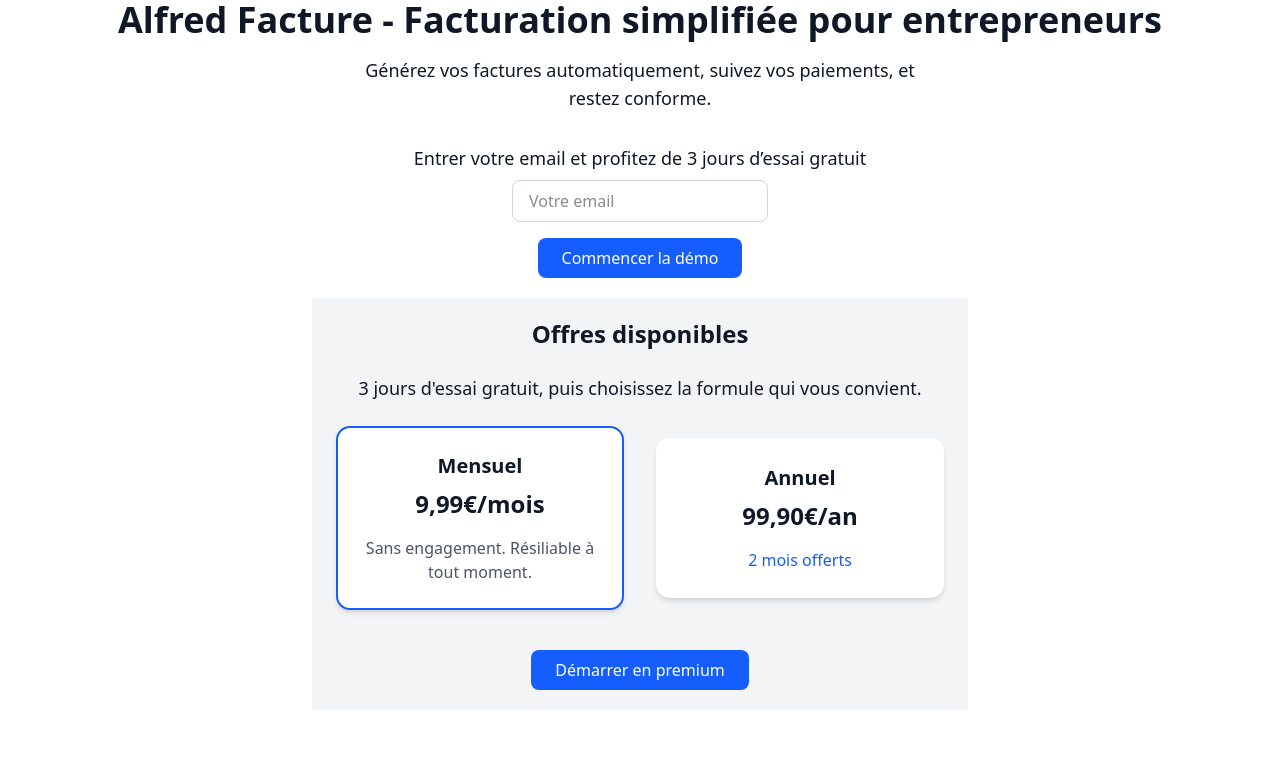
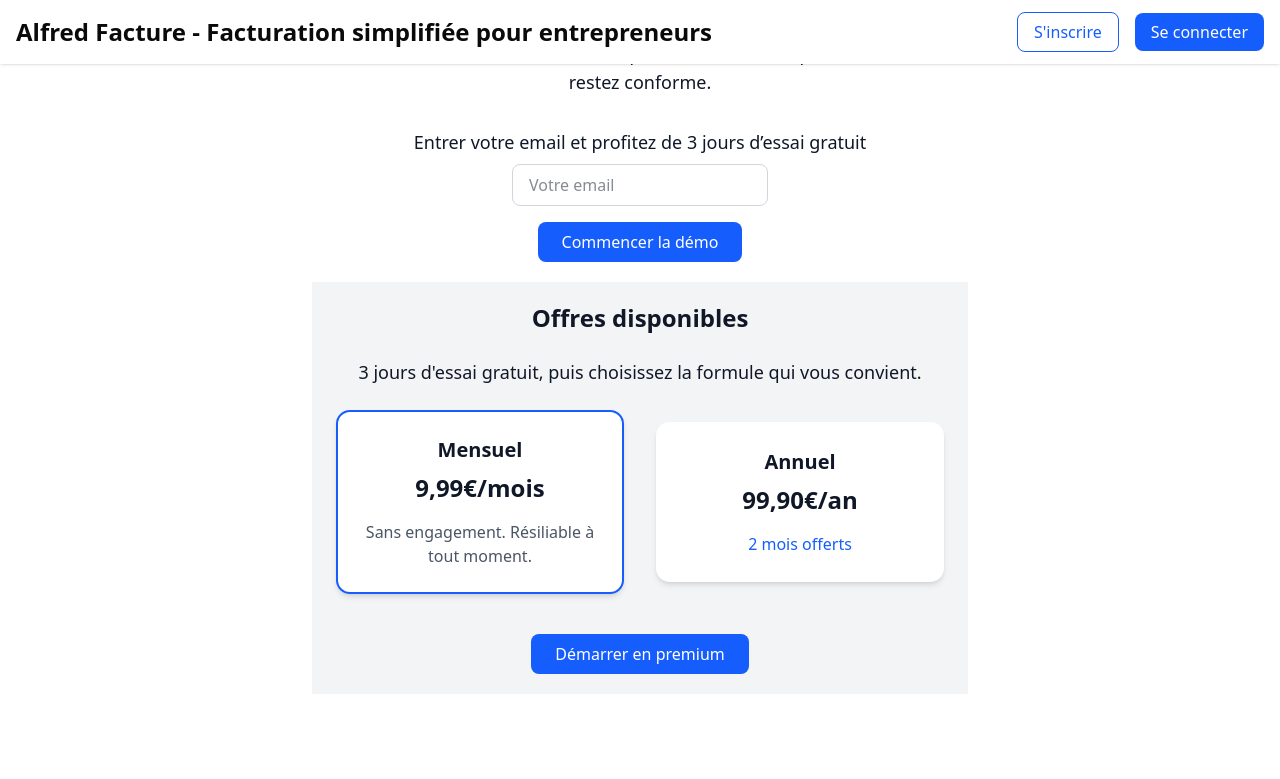
Before and after one commit to Loan69/invoice-app, a Next.js app: page /landing in a window 1280 px wide. Shown: the top 779 px of the page. Built offline with nearby package versions, Linux system fonts and the light colour scheme.

Commit message:
Ajout login et signup sur landing

```diff
--- a/src/app/landing/page.tsx
+++ b/src/app/landing/page.tsx
@@ -39,8 +39,28 @@
   }
 
   return (
-    <main className="min-h-screen flex flex-col items-center justify-center px-6 bg-white text-gray-900">
-      <h1 className="text-4xl font-bold mb-4 text-center">Alfred Facture - Facturation simplifiée pour entrepreneurs</h1>
+    <div>
+       {/* Header en haut à droite */}
+       <header className="fixed top-0 right-0 left-0 flex justify-between items-center p-4 bg-white shadow-sm z-50">
+        <h1 className="text-2xl font-bold">Alfred Facture - Facturation simplifiée pour entrepreneurs</h1>
+        <nav className="space-x-4">
+          <Link
+            href="/signup"
+            className="px-4 py-2 rounded-md border border-blue-600 text-blue-600 font-medium hover:bg-blue-600 hover:text-white transition"
+          >
+            S'inscrire
+          </Link>
+          <Link
+            href="/login"
+            className="px-4 py-2 rounded-md bg-blue-600 text-white font-medium hover:bg-blue-700 transition"
+          >
+            Se connecter
+          </Link>
+        </nav>
+      </header>
+
+      <main className="min-h-screen flex flex-col items-center justify-center px-6 bg-white text-gray-900 pt-10">
+
         <p className="text-lg mb-8 text-center max-w-xl">
           Générez vos factures automatiquement, suivez vos paiements, et restez conforme.
         </p>
@@ -137,5 +157,6 @@
           <p>© {new Date().getFullYear()} Alfred Facture — Tous droits réservés.</p>
         </footer>
       </main>
+    </div>
   )
 }
```
Lines whose indentation alone changed are shown as unchanged.
